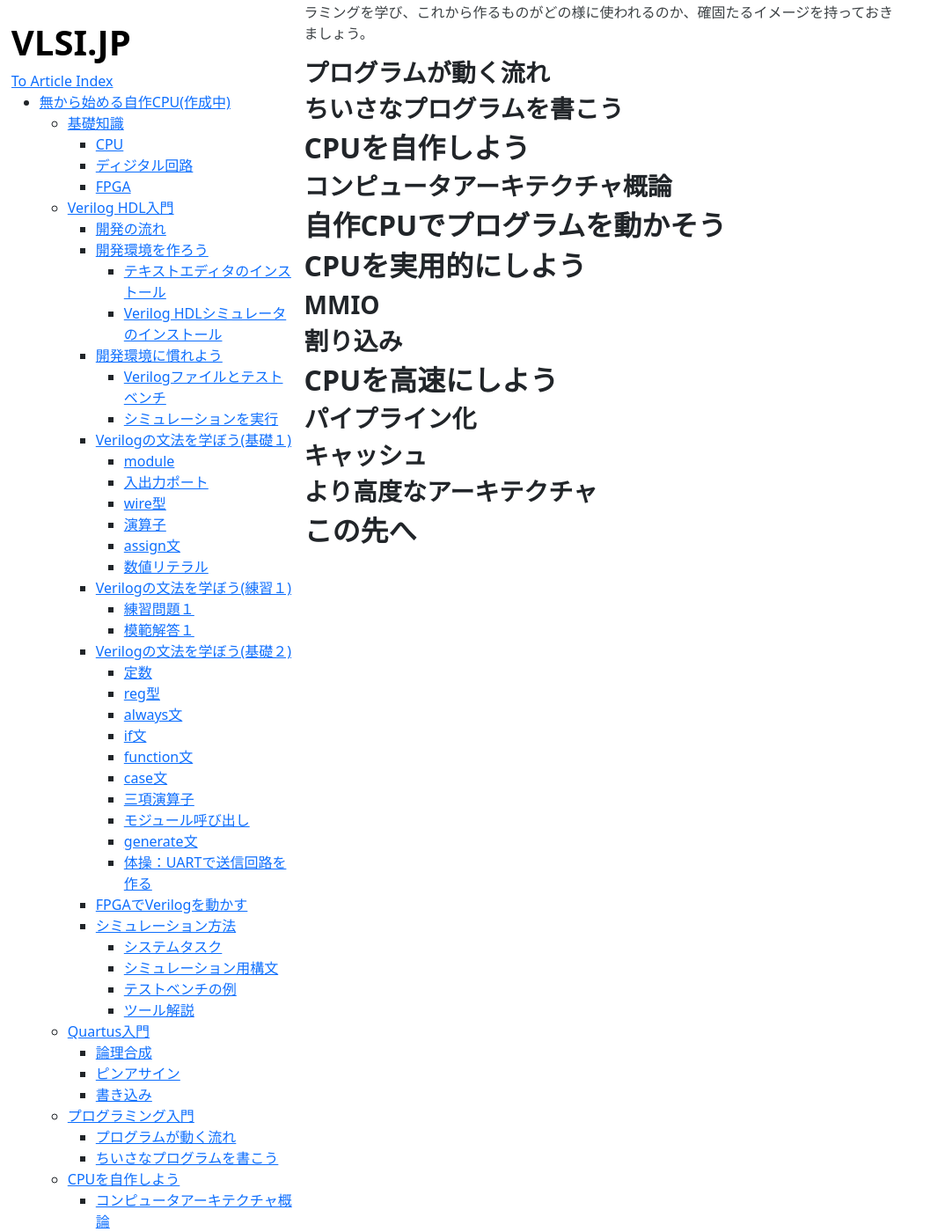
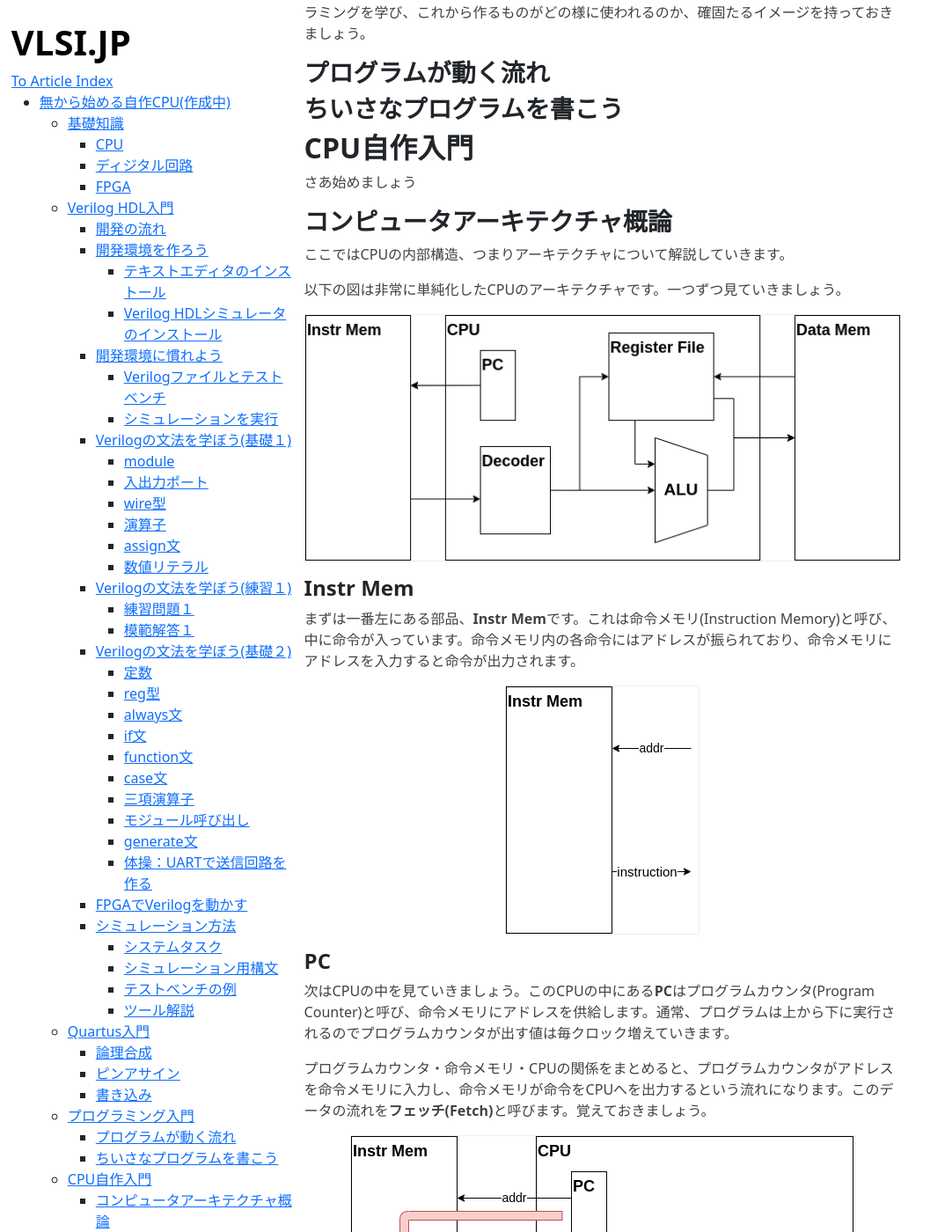
Before and after one commit to Cra2yPierr0t/Cra2yPierr0t.github.io, a Jekyll site: the page built from LetsMakeCPU.md, in a window 1280 px wide and 1400 px high, scrolled down 14035 px. Shown: the whole window at 88% size, without its empty margins (0-1074 px from the left). Built offline with Jekyll 4.4.1, drawn with Linux system fonts in a browser that asks for light colours; some of the changed text lies outside the part shown.

Commit message:
add until pc

```diff
--- a/LetsMakeCPU.md
+++ b/LetsMakeCPU.md
@@ -513,8 +513,35 @@ CPUを作るために読んでるのに、なんでプログラミングを勉
 ### プログラムが動く流れ
 ### ちいさなプログラムを書こう
 
-## CPUを自作しよう
+## CPU自作入門
+
+さあ始めましょう
+
 ### コンピュータアーキテクチャ概論
+
+ここではCPUの内部構造、つまりアーキテクチャについて解説していきます。
+
+以下の図は非常に単純化したCPUのアーキテクチャです。一つずつ見ていきましょう。
+
+![](https://raw.githubusercontent.com/Cra2yPierr0t/Cra2yPierr0t.github.io/master/images/LetsMakeCPU/computer_abst.png)
+
+#### Instr Mem
+
+まずは一番左にある部品、**Instr Mem**です。これは命令メモリ(Instruction Memory)と呼び、中に命令が入っています。命令メモリ内の各命令にはアドレスが振られており、命令メモリにアドレスを入力すると命令が出力されます。
+
+![](https://raw.githubusercontent.com/Cra2yPierr0t/Cra2yPierr0t.github.io/master/images/LetsMakeCPU/instr_mem.png)
+
+#### PC
+
+次はCPUの中を見ていきましょう。このCPUの中にある**PC**はプログラムカウンタ(Program Counter)と呼び、命令メモリにアドレスを供給します。通常、プログラムは上から下に実行されるのでプログラムカウンタが出す値は毎クロック増えていきます。
+
+プログラムカウンタ・命令メモリ・CPUの関係をまとめると、プログラムカウンタがアドレスを命令メモリに入力し、命令メモリが命令をCPUへを出力するという流れになります。このデータの流れを**フェッチ(Fetch)**と呼びます。覚えておきましょう。
+
+![](https://raw.githubusercontent.com/Cra2yPierr0t/Cra2yPierr0t.github.io/master/images/LetsMakeCPU/fetch.png)
+
+#### Decoder
+
+### ディジタルビルディングブロックを作る
 
 ## 自作CPUでプログラムを動かそう
 
```
Also changed, not shown: images/LetsMakeCPU/computer_abst.png (added), images/LetsMakeCPU/fetch.png (added), images/LetsMakeCPU/instr_mem.png (added).
